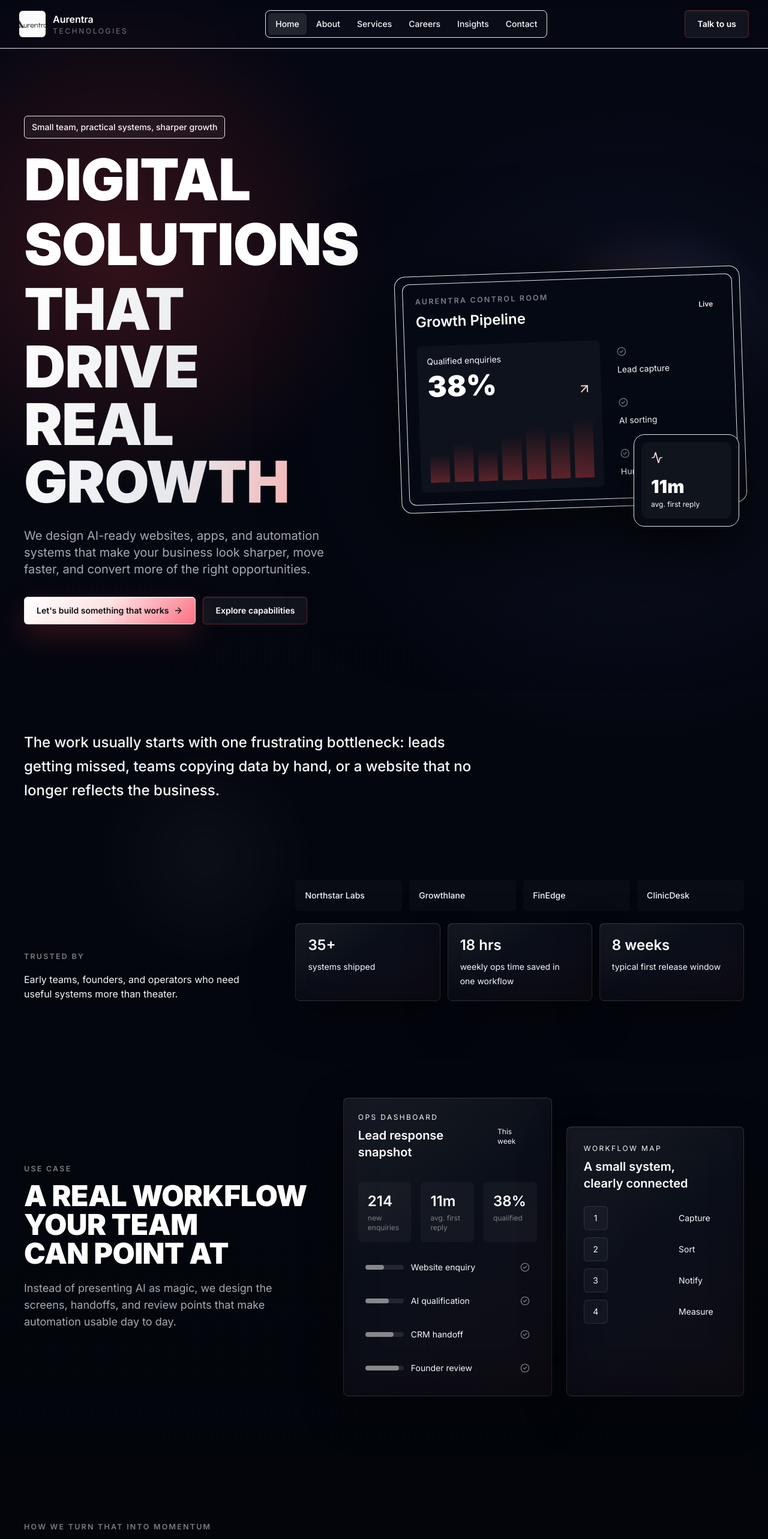
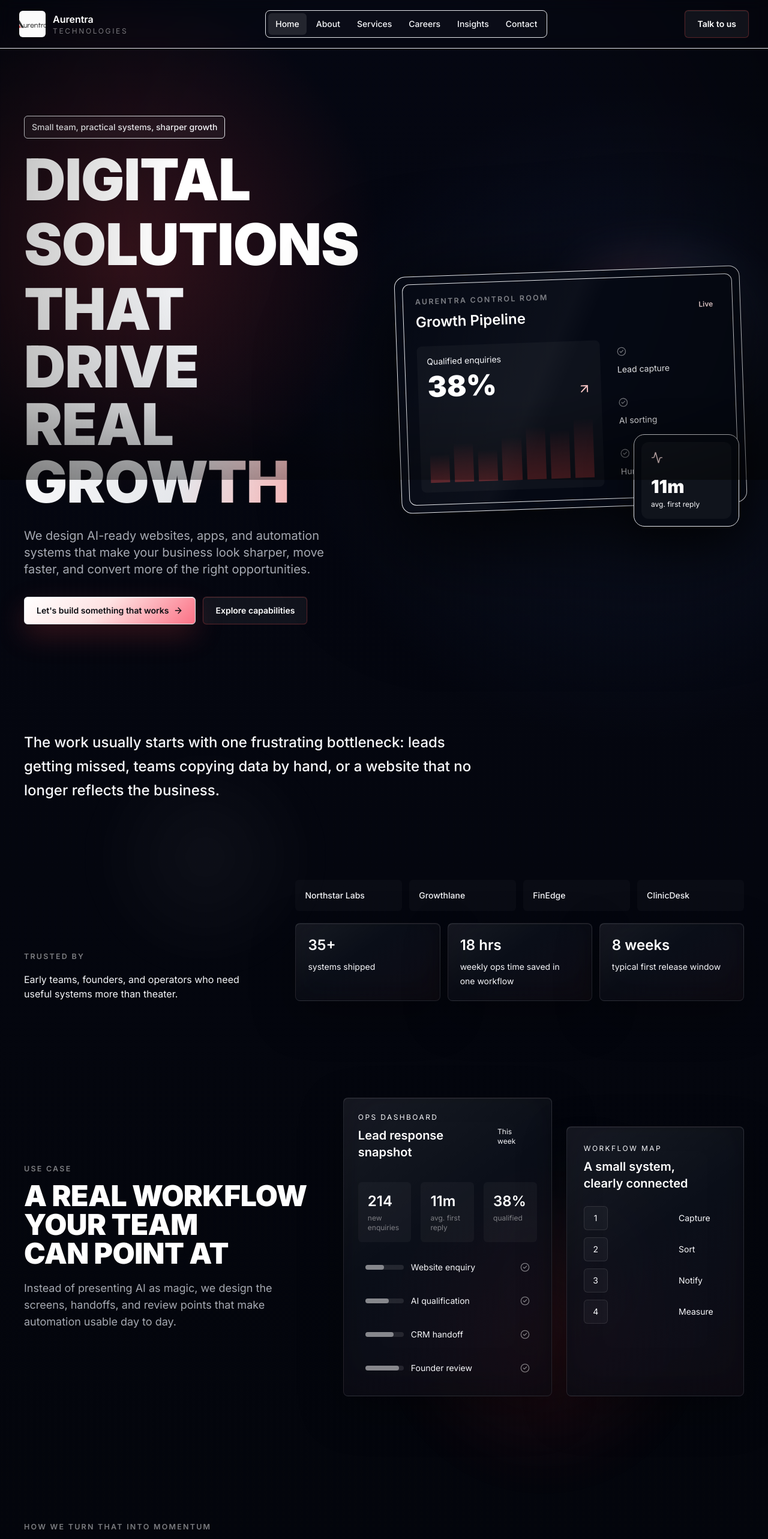
Before and after one commit to Akhils696/Aurentra, a Next.js app: page / in a window 1280 px wide. Shown: the top 2566 px of the page at 60% size. Built offline with nearby package versions, Linux system fonts and the light colour scheme.

Commit message:
feat: implement cinematic lighting and premium glow effects

```diff
--- a/app/globals.css
+++ b/app/globals.css
@@ -41,6 +41,18 @@ body::before {
   background:
     linear-gradient(90deg, rgba(0, 0, 0, 0.46), transparent 18%, transparent 82%, rgba(0, 0, 0, 0.5)),
     radial-gradient(circle at 50% 120%, rgba(239, 61, 61, 0.12), transparent 35rem);
+}
+
+body::after {
+  content: "";
+  position: fixed;
+  inset: 0;
+  pointer-events: none;
+  z-index: 20;
+  background:
+    radial-gradient(circle at center, transparent 48%, rgba(0, 0, 0, 0.34) 100%),
+    linear-gradient(180deg, rgba(255, 255, 255, 0.025), transparent 16%, transparent 82%, rgba(0, 0, 0, 0.26));
+  mix-blend-mode: multiply;
 }
 
 h1,
@@ -206,6 +218,24 @@ p {
   background: radial-gradient(circle, rgba(148, 163, 184, 0.075), transparent 66%);
 }
 
+.cinematic-red-glow {
+  position: relative;
+  isolation: isolate;
+}
+
+.cinematic-red-glow::after {
+  content: "";
+  position: absolute;
+  inset: auto 8% -10% auto;
+  z-index: -1;
+  width: min(34rem, 72vw);
+  height: min(34rem, 72vw);
+  border-radius: 999px;
+  background: radial-gradient(circle, rgba(239, 61, 61, 0.2), transparent 66%);
+  filter: blur(40px);
+  opacity: 0.75;
+}
+
 .poster-device-wrap {
   filter: drop-shadow(0 28px 80px rgba(0, 0, 0, 0.5));
 }
@@ -222,7 +252,24 @@ p {
   filter: blur(34px);
 }
 
+.device-frame {
+  position: relative;
+  overflow: hidden;
+}
+
+.device-frame::before,
+.premium-feature-panel::before {
+  content: "";
+  position: absolute;
+  inset: 0;
+  pointer-events: none;
+  background: linear-gradient(115deg, transparent 0%, rgba(255, 255, 255, 0.1) 42%, transparent 48%);
+  opacity: 0.28;
+}
+
 .premium-feature-panel {
+  position: relative;
+  overflow: hidden;
   border-radius: 14px;
   background:
     linear-gradient(135deg, rgba(255, 255, 255, 0.065), rgba(255, 255, 255, 0.018) 45%, rgba(239, 61, 61, 0.04)),
--- a/app/page.tsx
+++ b/app/page.tsx
@@ -69,7 +69,7 @@ export default function Home() {
 
       <SectionDivider />
 
-      <section className="ambient-section py-16 sm:py-24" data-light="right">
+      <section className="ambient-section cinematic-red-glow py-16 sm:py-24" data-light="right">
         <Container>
           <div className="grid gap-12 lg:grid-cols-[0.42fr_0.58fr] lg:items-center">
             <SectionHeading
@@ -84,7 +84,7 @@ export default function Home() {
 
       <SectionDivider />
 
-      <section className="ambient-section section-depth py-20 sm:py-28">
+      <section className="ambient-section cinematic-red-glow section-depth py-20 sm:py-28">
         <Container>
           <p className="quiet-label mb-8 max-w-xl font-semibold">How we turn that into momentum</p>
           <div className="mb-12 grid gap-8 md:grid-cols-[0.72fr_0.28fr] md:items-end">
@@ -149,7 +149,7 @@ export default function Home() {
         </Container>
       </section>
 
-      <section className="pb-24 pt-12 sm:pb-28">
+      <section className="cinematic-red-glow pb-24 pt-12 sm:pb-28">
         <Container>
           <div className="overflow-hidden rounded-lg bg-white/[0.045] p-8 sm:p-10 lg:p-12">
             <div className="max-w-3xl">
```
